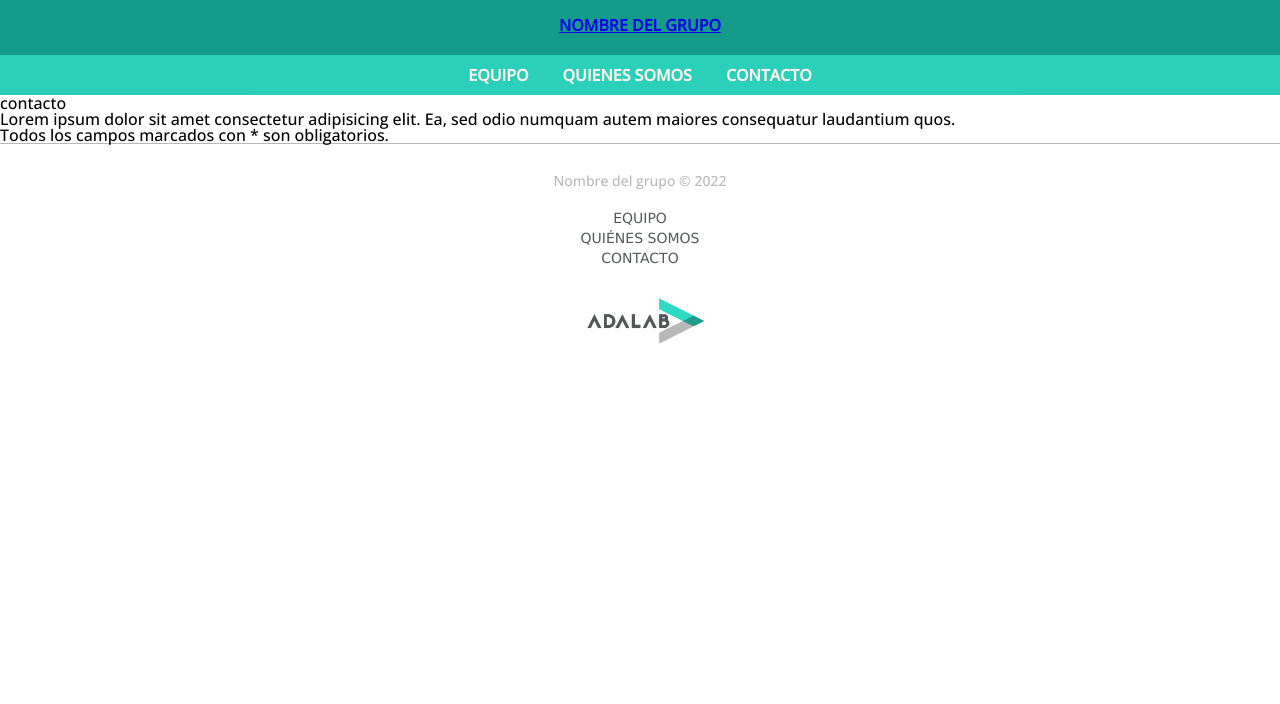
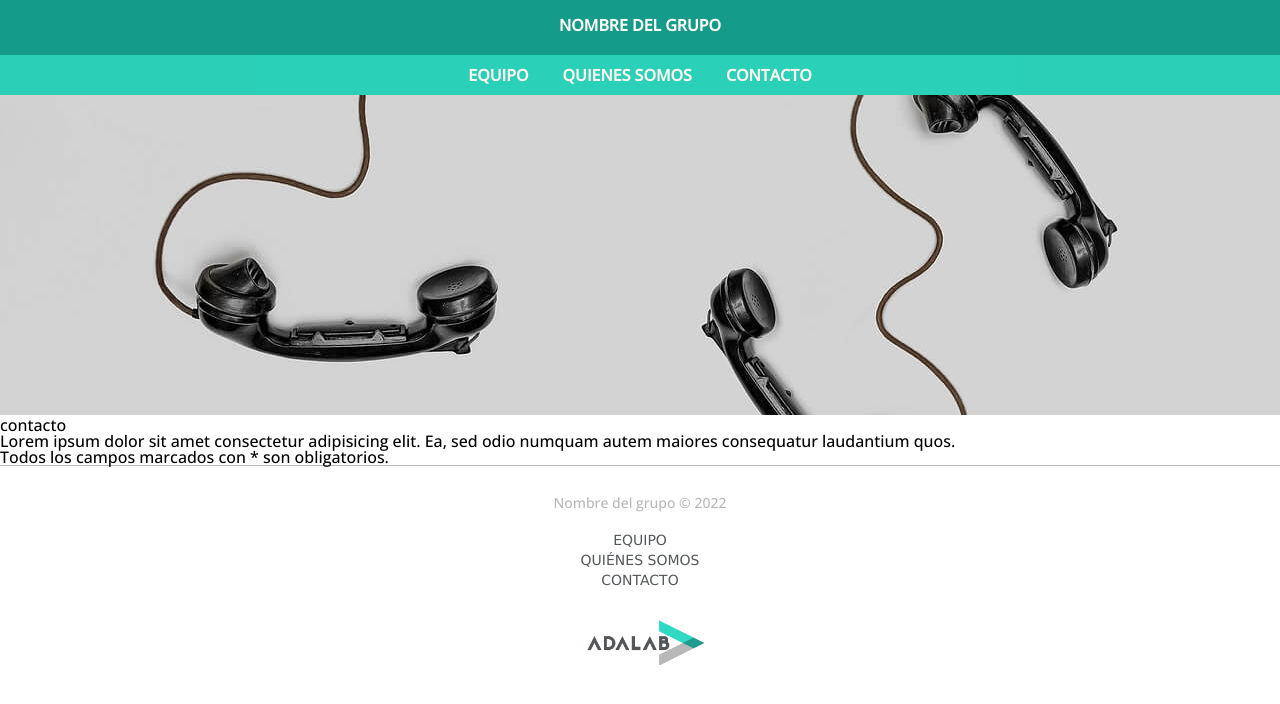
Before and after one commit to lilifernandez91/project-promo-q-module-1-team-1, a plain HTML site: page contacto.html in a window 1280 px wide. Drawn offline with nearby package versions, Linux system fonts and the light colour scheme.

Commit message:
add test photo contact-hero

```diff
--- a/contacto.html
+++ b/contacto.html
@@ -54,7 +54,9 @@
       </div>
     </header>
     <main>
-      <section class="hero-contact"></section>
+      <section class="hero-contact">
+        <div class="img-contact"></div>
+      </section>
       <section class="contact-form">
         <div>
           <h2 class="contact-title">contacto</h2>
--- a/css/styles.css
+++ b/css/styles.css
@@ -14,56 +14,59 @@
 
 /* IRENE: HEADER */
 
-
 .header {
   position: sticky;
   top: 0;
   z-index: 999;
 }
 
-.header1{
+.header1 {
   background-color: #099d8d;
   height: 55px;
   opacity: 0.95;
 }
-.team-name{
+.team-name {
   color: white;
   text-align: center;
   line-height: 50px;
   font-size: 16px;
   font-weight: bold;
 }
+.team-name a {
+  color: white;
+  text-decoration: none;
+}
 
-.header2{
+.header2 {
   background-color: #14d9c4;
   height: 40px;
   text-align: center;
-  opacity: 0.90;
+  opacity: 0.9;
 }
 
-ul.menu li{
-  display:inline-block;
+ul.menu li {
+  display: inline-block;
   margin-top: 12px;
 }
 
-ul.menu li a{
+ul.menu li a {
   text-decoration: none;
   color: white;
   font-weight: bold;
 }
 
-.team{
+.team {
   color: white;
   font-weight: bold;
   margin: 0 15px 0 0;
 }
-.who{
+.who {
   color: white;
   font-weight: bold;
   margin: 0 15px;
 }
 
-.contact{
+.contact {
   color: white;
   font-weight: bold;
   margin: 0 0 0 15px;
@@ -123,7 +126,6 @@ main {
   line-height: 1.5;
 }
 
-
 /* ************ DEBILIDADES Y FORTALEZAS */
 .strengths {
   position: relative;
@@ -167,7 +169,6 @@ main {
   line-height: 24px;
   color: var(--grey);
 }
-
 
 /* LILI: QUIENES SOMOS */
 
@@ -283,3 +284,21 @@ main {
 .image-logo {
   height: 45px;
 }
+/* ******* hero contacto****** */
+.hero-contact {
+  width: 100%;
+  height: auto;
+}
+.img-contact {
+  display: inline-block;
+
+  background-image: url(../images/foto-prueba.jpg);
+  background-size: cover;
+  background-repeat: no-repeat;
+
+  width: 100%;
+  min-width: 320px;
+  height: 40vh;
+
+  background-position: center;
+}
```
Also changed, not shown: index.html (+1 -1 lines), images/foto-prueba.jpg (added). Lines whose indentation alone changed are shown as unchanged.
